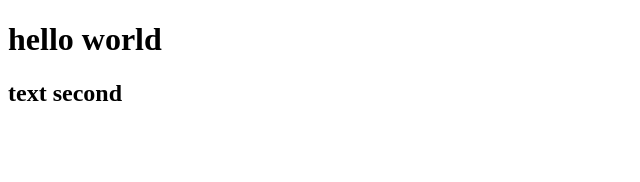
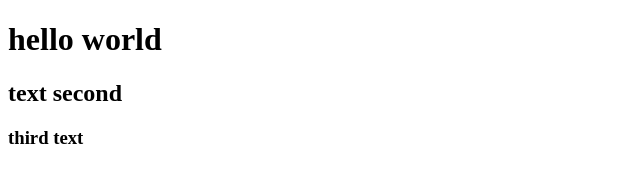
Before and after one commit to sudoexc/first, a website: page index.html in a window 1280 px wide. Shown: the full height of the page, 0-640 px from the left. Drawn offline with Linux system fonts and the light colour scheme.

Commit message:
third commit

```diff
--- a/index.html
+++ b/index.html
@@ -9,5 +9,7 @@
     <h1>hello world</h1>
 
     <h2>text second</h2>
+
+    <h3>third text</h3>
 </body>
 </html>
```
